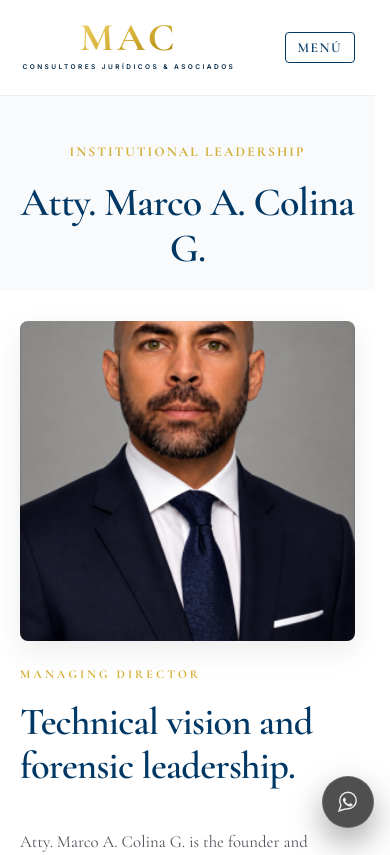
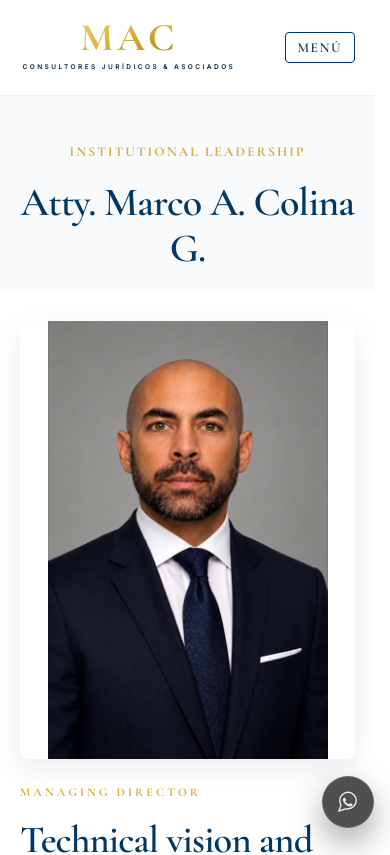
Before and after one commit to mcolina777-cpu/mac-consultores-site-clean, a Next.js app: page /en/our-ceo in a window 390 px wide. Shown: the top 855 px of the page. Built offline with nearby package versions, Linux system fonts and the light colour scheme.

Commit message:
fix(our-ceo): responsive mobile image for CEO

```diff
--- a/src/app/[locale]/our-ceo/page.tsx
+++ b/src/app/[locale]/our-ceo/page.tsx
@@ -58,7 +58,7 @@ export default async function NuestroCEO({ params }: Props) {
   const dict = await getDictionary(locale);
 
   return (
-    <main>
+    <main className="page-our-ceo">
       <header className="page-header">
         <div className="container">
           <span className="breadcrumb">{dict?.ceo?.breadcrumb}</span>
--- a/src/app/globals.css
+++ b/src/app/globals.css
@@ -1503,6 +1503,23 @@ nav .nav-links a {
     }
     .page-quienes-somos .quienes-somos-card {
         margin-top: 1rem;
+    }
+
+    /* Página our-ceo: foto del Director sin recorte en móvil */
+    .page-our-ceo .img-reveal {
+        overflow: visible;
+        max-height: none;
+    }
+
+    .page-our-ceo .img-reveal img {
+        width: 100%;
+        max-width: 280px;
+        height: auto;
+        display: block;
+        margin: 0 auto;
+        object-fit: contain;
+        object-position: center center;
+        max-height: none;
     }
 }
 
```
